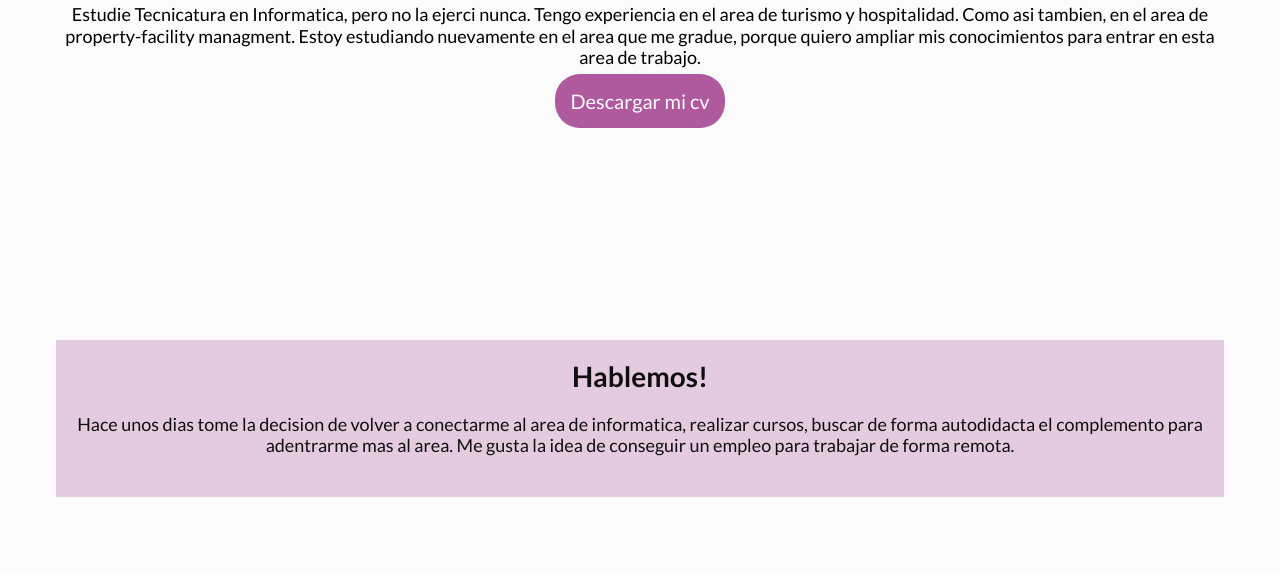
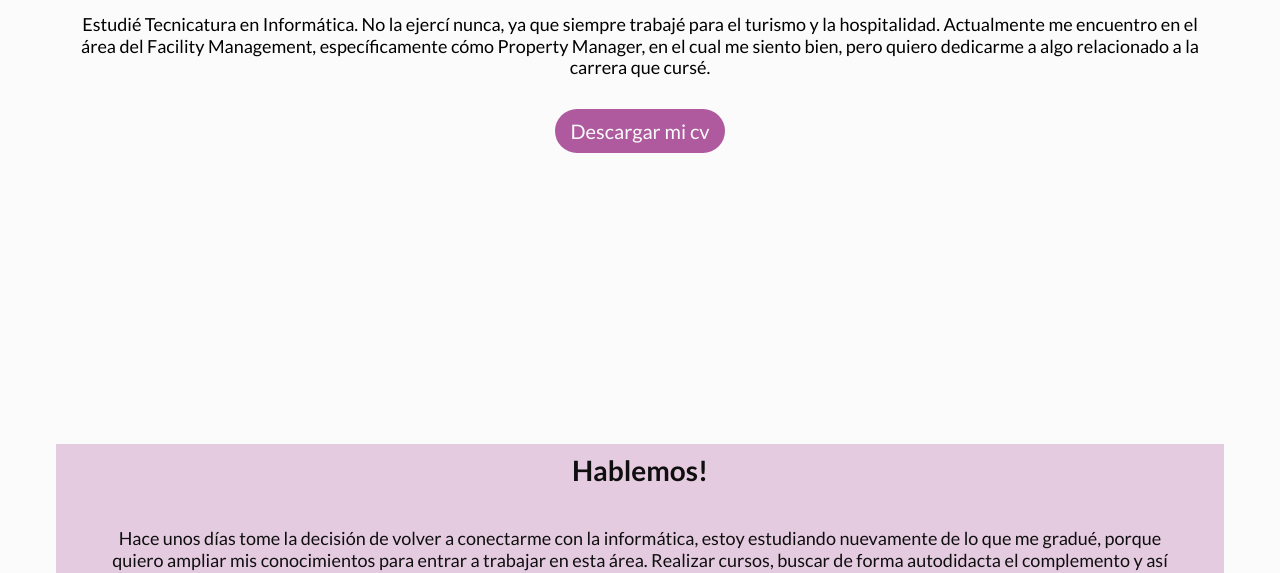
Before and after one commit to Jhepar/mi-proyecto, a plain HTML site: page index.html in a window 1280 px wide. Shown: the part 593-1166 px from the top of the page. Drawn offline with Linux system fonts and the light colour scheme.

Commit message:
arreglos varios

```diff
--- a/css/styles.css
+++ b/css/styles.css
@@ -92,9 +92,13 @@ header {
     justify-content: center;
     align-items: center;
     padding: 16px;
-    padding-top: 80px;
     min-height: 100vh;
- }
+
+   }
+
+img {
+    max-width: 100%;
+}
 
 .logojp {
     width: 80px;
@@ -110,34 +114,34 @@ header {
     padding: 15px;
     border-radius: 200px;
     max-width: 100%;
-    box-shadow: 0 3px 10px -5px #5f5f5f;
+
 }
 
 
 h1 {
     font-size: 36px;
-    margin-top: 20px;
-   }
+    margin-top: 10px;
+    }
 
 h2 {
     font-size: 28px;
-    margin-top: 20px;
+    margin-top: 10px;
 
 }
 
 .parrafos {
     padding: 20px;
+    margin: 20px;
 }
 
 a.boton {
     border-radius: 25px;
-    margin: 20px px;
+    margin: 10px 20px;
     background-color: #af599e;
     color: #fbfbfb;
-    padding: 15px 15px;
+    padding: 10px 15px;
     width: 50px;
     font-size: 20px;
-    margin-top: 20px;
 }
 
 #Contacto {
@@ -147,6 +151,7 @@ a.boton {
     align-items: center;
     padding: 16px;
     min-height: 100vh;
+    margin-top: 100px;
 }
 
 .Contacto {
@@ -176,6 +181,4 @@ footer {
     color: #fbfbfb;
     height: 90px;
     width: 100%;
-
-
 }
--- a/index.html
+++ b/index.html
@@ -16,7 +16,7 @@
             <img src="img/logo-jhenny.jpg" alt="logojp" class="logojp">
         </a>
         <nav>
-            <ul >
+            <ul>
                 <li class="menu-items"> <a href="#Inicio">Inicio</a> </li>
                 <li class="menu-items"> <a href="#Contacto">Contacto</a> </li>
             </ul>
@@ -31,16 +31,16 @@
                 <article>
                     <h1>Hola Soy Jhenny</h1>
                     <p class="parrafos">
-                    Estudie Tecnicatura en Informatica, pero no la ejerci nunca.
-                    Tengo experiencia en el area de turismo y hospitalidad.
-                    Como asi tambien, en el area de property-facility managment.
-                    Estoy estudiando nuevamente en el area que me gradue, porque
-                    quiero ampliar mis conocimientos para entrar en esta area de trabajo.
+                        Estudié Tecnicatura en Informática. No la ejercí nunca,
+                        ya que siempre trabajé para el turismo y la hospitalidad.
+                        Actualmente me encuentro en el área del Facility Management,
+                        específicamente cómo Property Manager, en el cual me siento bien,
+                        pero quiero dedicarme a algo relacionado a la carrera que cursé.
                     </p>
                 </article>
 
-            <a href="https://drive.google.com/file/d/1V6J_th3ON7ylffqomIP4BODslbEQsLQQ/view?usp=sharing"
-            target="_blank"  class="boton"> Descargar mi cv </a>
+                <a href="https://drive.google.com/file/d/1OQK1D45AOZ-MiCr-dZVgT9np93cIsy15/view?usp=drive_link"
+                    target="_blank" class="boton"> Descargar mi cv </a>
 
         </section>
 
@@ -48,31 +48,30 @@
             <article class="Contacto">
                 <h2>Hablemos!</h2>
                 <p class="parrafos">
-                    Hace unos dias tome la decision de volver a conectarme al area de informatica,
-                    realizar cursos, buscar de forma autodidacta el complemento para adentrarme mas
-                    al area. Me gusta la idea de conseguir un empleo para trabajar de forma remota.
+                    Hace unos días tome la decisión de volver a conectarme con la informática,
+                    estoy estudiando nuevamente de lo que me gradué, porque quiero ampliar
+                    mis conocimientos para entrar a trabajar en esta área. Realizar cursos,
+                    buscar de forma autodidacta el complemento y así estar más actualizada.
+                    Me gusta la idea de conseguir un empleo para trabajar de forma remota.
                 </p>
             </article>
 
             <ul class="iconos">
-                <li> <a href="mailto:jhepar17@gmail.com" target="_blank" >
-                    <img src="img/mail.png" alt="Mail" class="iconomail" width="90px" > </a> </li>
+                <li> <a href="https://mailto:jhepar17@gmail.com" target="_blank">
+                        <img src="img/mail.png" alt="Mail" class="iconomail" width="90px"> </a> </li>
                 <li> <a href="https://github.com/Jhepar/mi-proyecto.git" target="_blank">
-                        <img src="img/github.png" alt="GitHub" class="iconogirhub" width="90px" > </a> </li>
+                        <img src="img/github.png" alt="GitHub" class="iconogirhub" width="90px"> </a> </li>
                 <li> <a href="https://www.linkedin.com/in/jhennyalexandraparadaleon" target="_blank">
-                        <img src="img/linkedin.png" alt="linkedin" class="iconolinkedin" width="90px" > </a> </li>
+                        <img src="img/linkedin.png" alt="linkedin" class="iconolinkedin" width="90px"> </a> </li>
             </ul>
 
         </section>
 
-        <footer>
-            <p>Argentina</p>
-        </footer>
+
     </main>
 
     <footer>
-
-
+        <p>Argentina</p>
     </footer>
 
 </body>
```
Lines whose indentation alone changed are shown as unchanged.
